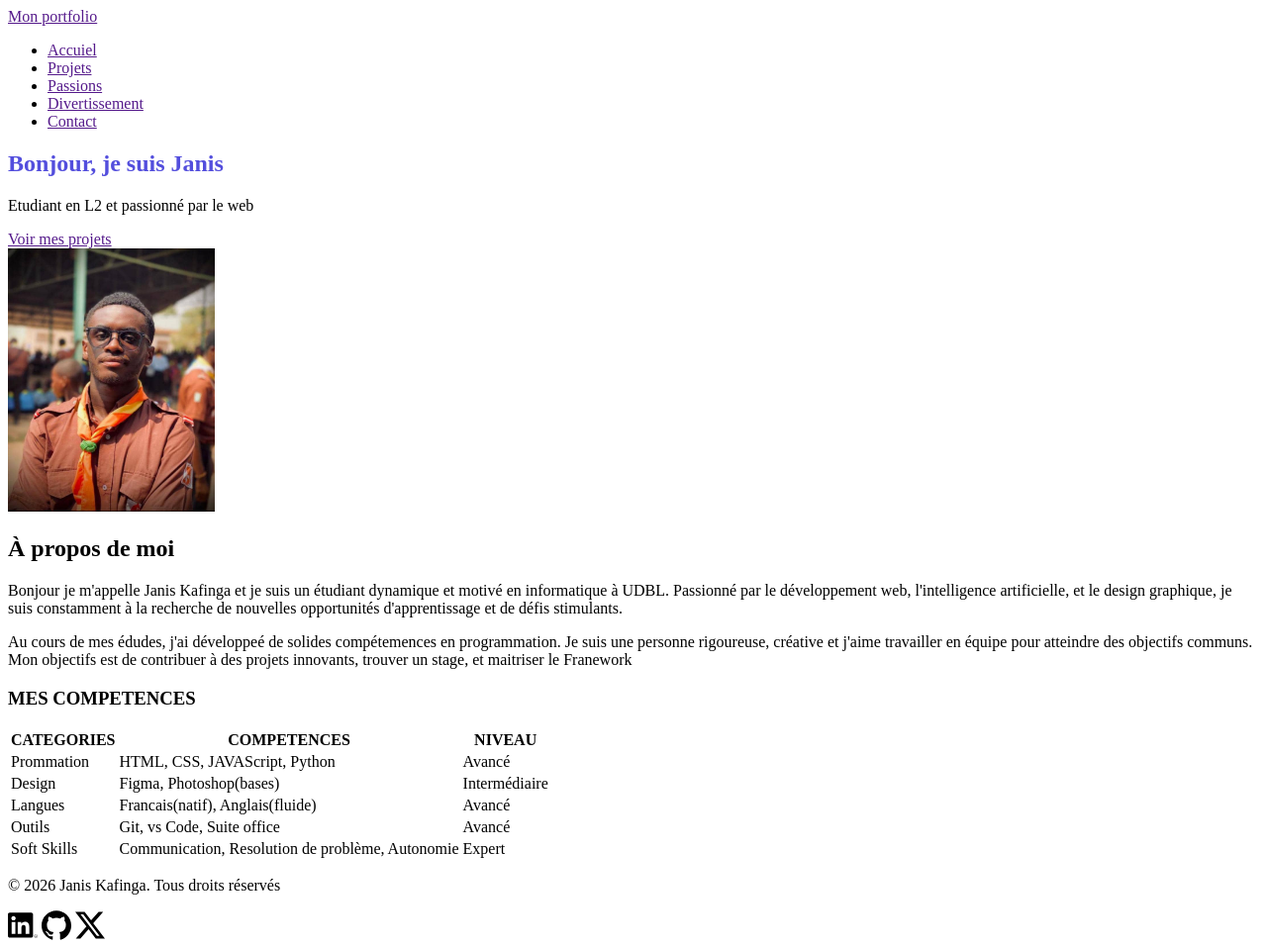
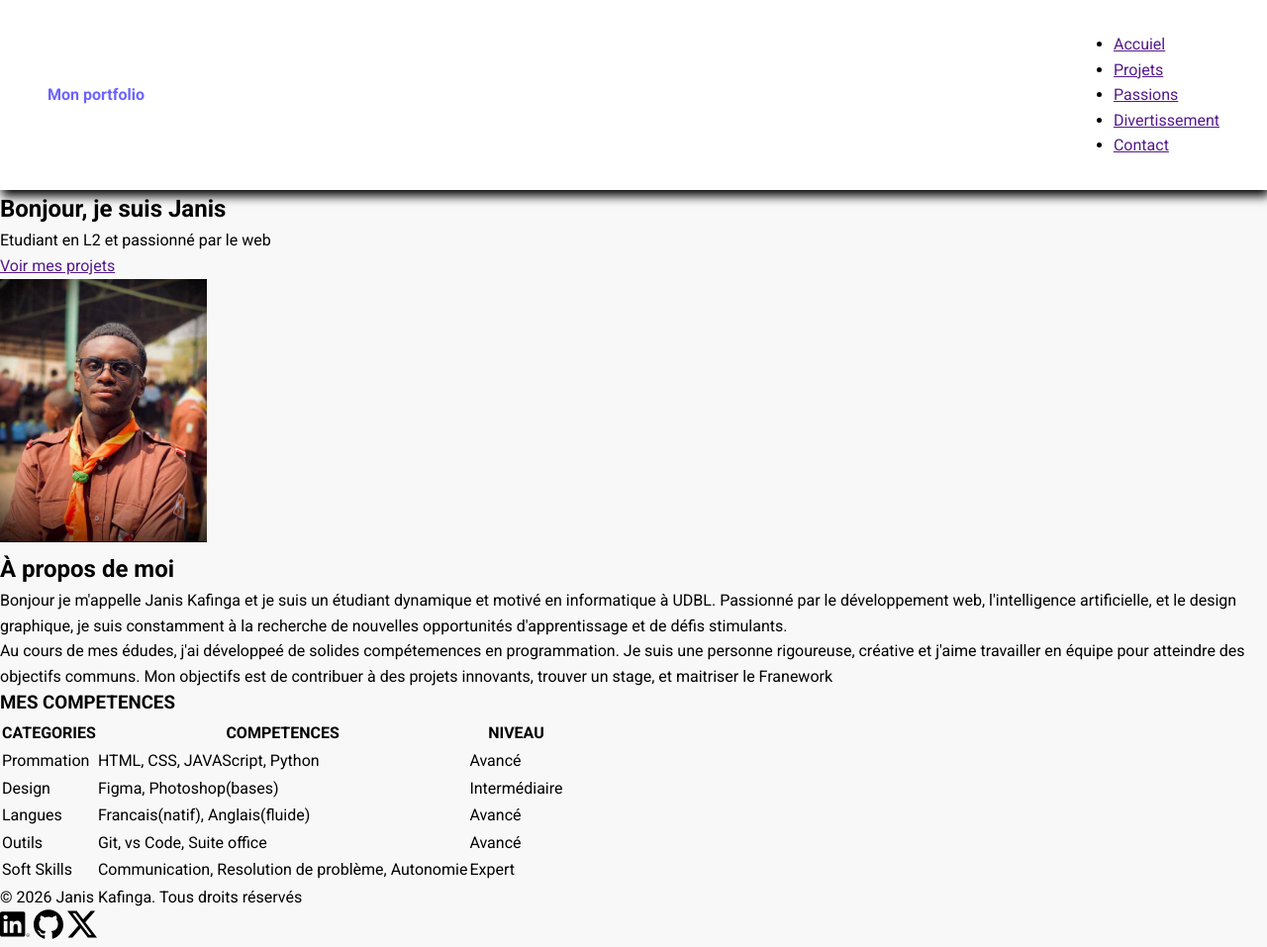
Before and after one commit to 24mk212si-wq/Mon-portfolio-2026, a plain HTML site: page index.html in a window 1280 px wide. Shown: the whole page at 99% size. Drawn offline with Linux system fonts and the light colour scheme.

Commit message:
stylisation du header

```diff
--- a/CSS/Style.css
+++ b/CSS/Style.css
@@ -8,6 +8,31 @@
     --gris-clair: #EEE;
 }
 
-h1{
-    color: var(--violet-fonce);
+*{
+    margin: 0;
+    padding: 0;
+    box-sizing: border-box;
 }
+body{
+    background-color: var(--gris-tres-clair);
+    font-family: roboto, sans-serif;
+    line-height: 1.6;
+}
+header{
+    background-color: white;
+    box-shadow: 2px 6px 10px rgba(0,0,0.5);
+    position:sticky;
+    top: 0;
+    z-index: 100;
+    display: flex;
+    justify-content: space-between;
+    align-items: center;
+    padding: 2rem 3rem;
+
+}
+header div a {
+    text-decoration: none;
+    font-size: 2.rem;
+    font-weight: bold;
+    color: #6C63FF;
+}
--- a/index.html
+++ b/index.html
@@ -5,6 +5,9 @@
     <meta name="viewport" content="width=device-width, initial-scale=1.0">
     <title>Mon portfolio</title>
     <link rel="stylesheet" href="CSS/Style.css">
+    <link rel="preconnect" href="https://fonts.googleapis.com">
+    <link rel="preconnect" href="https://fonts.gstatic.com" crossorigin>
+    <link href="https://fonts.googleapis.com/css2?family=Roboto:ital,wght@0,100..900;1,100..900&display=swap" rel="stylesheet">
 </head>
 <body>
    <header>
```
